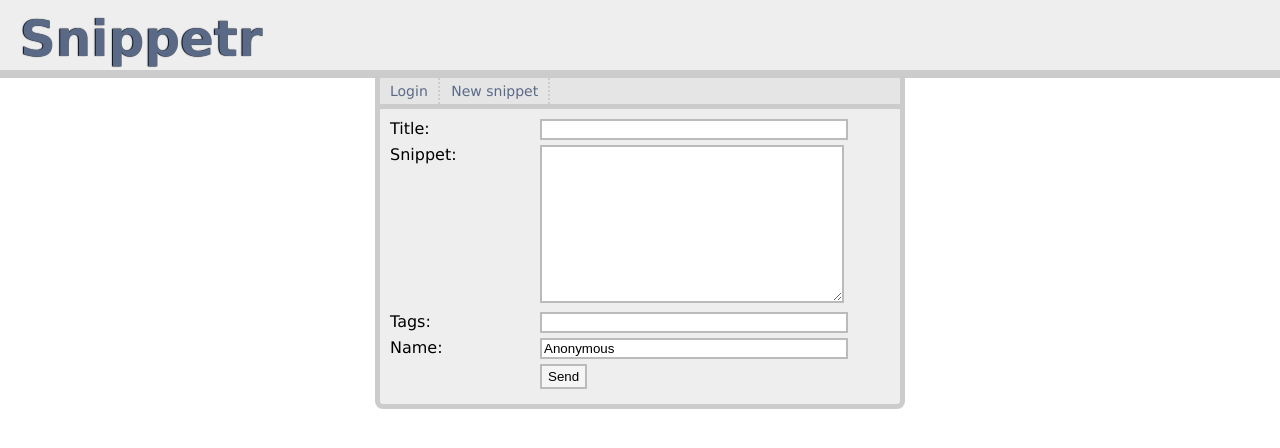
After one commit to j0hn/snipptr, a Python web app: template templates/new_snippet.html in a window 1280 px wide. The commit adds this page. Shown: the top 448 px of the page. Run offline with Jinja, Linux system fonts and the light colour scheme; the template is opened without the code that fills it, so the values that code supplies are empty; some libraries are stand-ins or nearby versions.

Commit message:
templates and style changes

```diff
--- a/static/style.css
+++ b/static/style.css
@@ -28,6 +28,30 @@ body{
     padding: 10px;
     background: #eee;
     border-radius: 0 0 8px 8px;
+}
+
+#navbar{
+    background: #e5e5e5;
+    border-bottom: 5px solid #ccc;
+    font-size: 14px;
+    margin: -10px;
+    margin-bottom: 10px;
+    padding: 5px;
+    padding-left: 0;
+}
+
+#navbar a{
+    color: #5A6986;
+    text-decoration: none;
+    border-right: 2px dotted #ccc;
+    padding: 5px;
+    padding-left: 10px;
+    padding-right: 10px;
+    margin-right: -3px;
+}
+
+#navbar a:hover{
+    background: #fff;
 }
 
 #snippets ul{
@@ -71,5 +95,29 @@ body{
     color: #fff;
     border: 2px solid #4A5976;
     border-radius: 5px;
+}
 
+.form-label{
+    float: left;
+    width: 150px;
 }
+
+.input-text, .input-textarea, .input-button{
+    border: 2px solid #bbb;
+    margin: 0;
+    margin-bottom: 5px;
+}
+
+.input-textarea{
+    width: 296px;
+    height: 150px;
+}
+
+.input-text{
+    width: 300px;
+}
+
+.input-button{
+    background: #f5f5f5;
+    padding: 3px 6px;
+}
--- a/templates/base.html
+++ b/templates/base.html
@@ -14,6 +14,12 @@
         </div>
         <div id="wrapper">
             <div id="navbar">
+                {% if g.user %}
+                    <a href="{{ url_for("logout") }}">{{ g.user }} Logout</a>
+                {% else %}
+                    <a href="{{ url_for("login") }}">Login</a>
+                {% endif %}
+                <a href="{{ url_for("new_snippet") }}">New snippet</a>
             </div>
             {% block content %}
             {% endblock %}
--- a/templates/index.html
+++ b/templates/index.html
@@ -13,8 +13,9 @@
                         <div class="snippet-text">{{ snippet.text }}</div>
                     </pre>
                     <div class="snippet-tags">
-                        <span class="snippet-tag">Python</span>
-                        <span class="snippet-tag">PHP</span>
+                        {% for tag in snippet.get_tags() %}
+                            <span class="snippet-tag">{{ tag.name }}</span>
+                        {% endfor %}
                     </div>
                 </li>
             {% endfor %}
--- /dev/null
+++ b/templates/new_snippet.html
@@ -0,0 +1,31 @@
+{% extends "base.html" %}
+
+{% block title %} New Snippet {% endblock %}
+
+{% block content %}
+    <form action="{{ url_for("new_snippet") }}" method="POST">
+        <div class="form-label">Title:</div>
+        <input type="text" name="title" class="input-text" />
+        <br />
+
+        <div class="form-label">Snippet:</div>
+        <textarea name="text" class="input-textarea"></textarea>
+        <br />
+
+        <div class="form-label">Tags:</div>
+        <input type="text" name="tags" class="input-text" />
+        <br />
+
+        <div class="form-label">Name:</div>
+        {% if g.user %}
+            {{ g.user }}
+        {% else %}
+            <input type="text" name="user" class="input-text" value="Anonymous"/>
+        {% endif %}
+        <br />
+
+        <div class="form-label">&nbsp;</div>
+        <input type="submit" value="Send" class="input-button" />
+        <br />
+    </form>
+{% endblock %}
```
